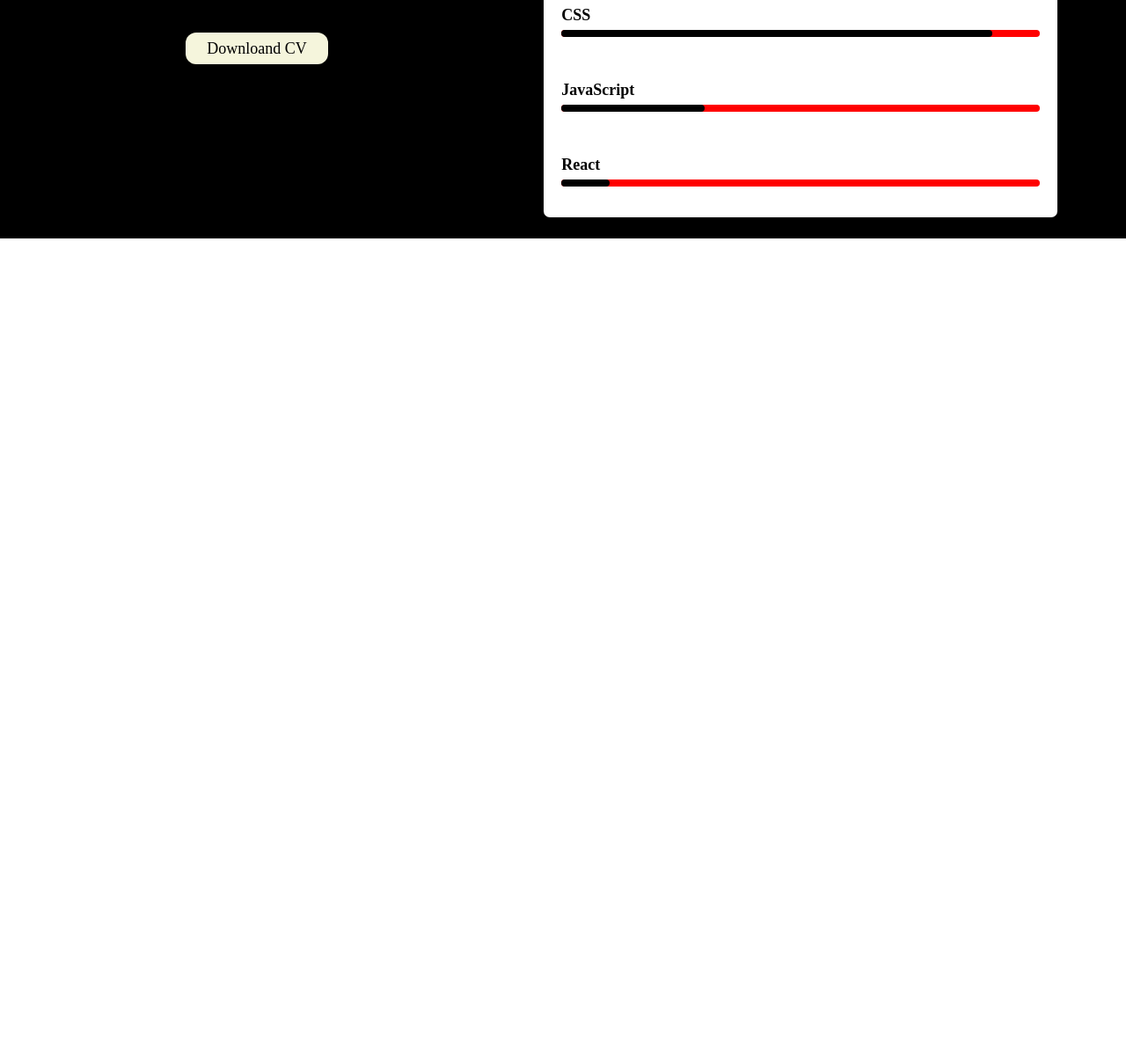
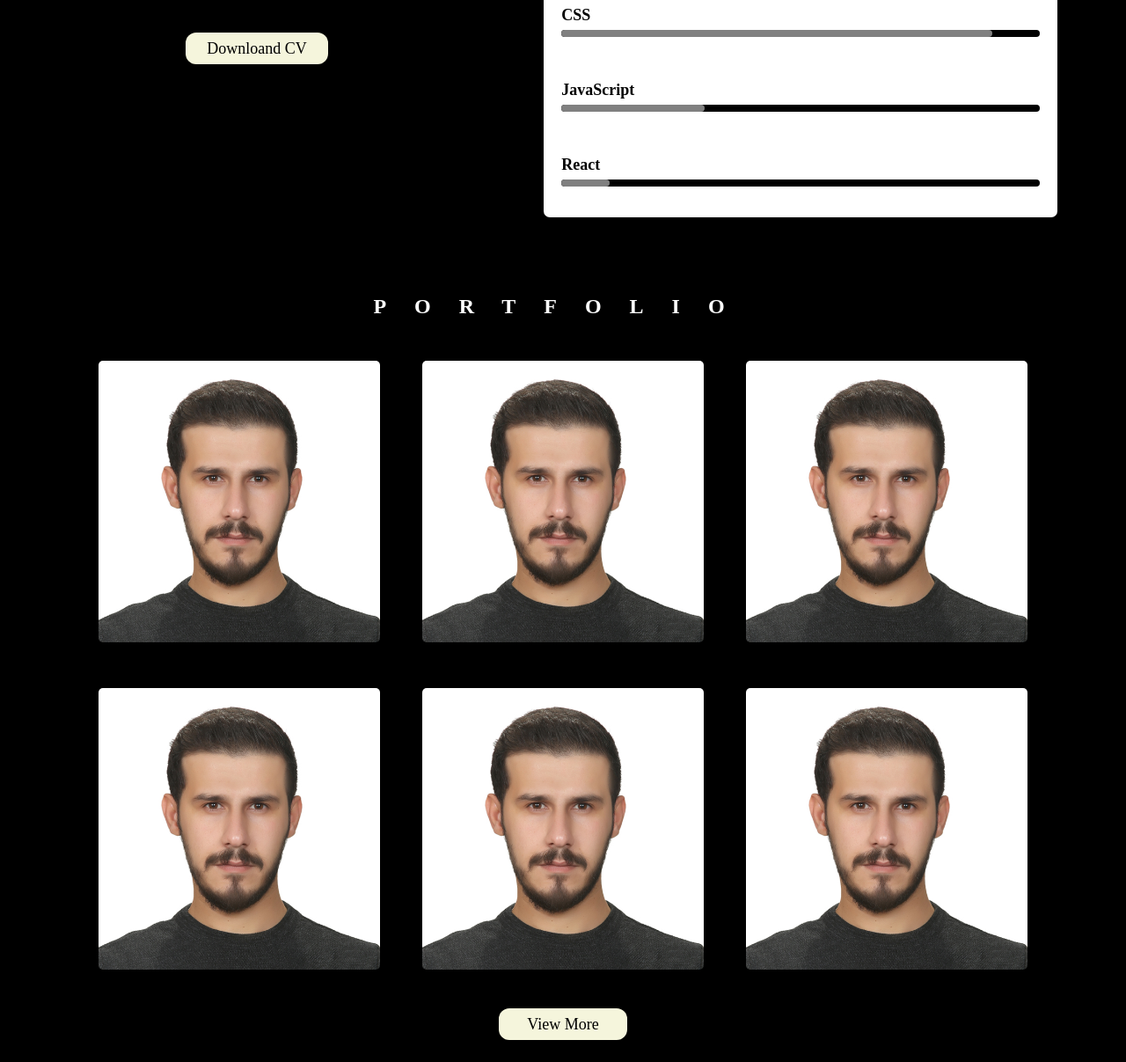
Before and after one commit to lnksinan/Official-Website, a plain HTML site: page index.html in a window 1280 px wide. Shown: the part 1442-2649 px from the top of the page at 88% size. Before the commit the page ends 1713 px from the top, so only its background shows below. Drawn offline with Linux system fonts and the light colour scheme; a web font is replaced by a local one.

Commit message:
created portfolio page

```diff
--- a/css/about.css
+++ b/css/about.css
@@ -118,7 +118,7 @@
     width: 100%;
     border-radius: 6px;
     margin-top: 6px;
-    background: red;
+    background: black;
 }
 .skill-bar .skill-per{
     position: relative;
@@ -126,21 +126,21 @@
     height: 100%;
     width: 100%;
     border-radius: 6px;
-    background: black;
+    background: grey;
     animation: progress 0.4s ease-in-out forwards;
     opacity: 0;
 }
 .skill-per.css{
     width: 90%;
-    animation-delay: 0.1s;
+    animation-delay: 0.4s;
 }
 .skill-per.javascript{
     width: 30%;
-    animation-delay: 0.2s;
+    animation-delay: 0.5s;
 }
 .skill-per.react{
     width: 10%;
-    animation-delay: 0.3s;
+    animation-delay: 0.6s;
 }
 @keyframes progress {
     0%{
@@ -150,3 +150,4 @@
     100%{
         opacity: 1;
     }
+}
--- a/css/main.css
+++ b/css/main.css
@@ -1,5 +1,6 @@
 @import url(/css/header.css);
 @import url(/css/about.css);
+@import url(/css/portfolio.css);
 
 
 
--- /dev/null
+++ b/css/portfolio.css
@@ -0,0 +1,52 @@
+.portfolio{
+    width: 100%;
+    height: auto;
+    display: flex;
+    justify-content: center;
+    align-items: center;
+    background-color: black;
+}
+.portfolio h1{
+    color: #ffff;
+    text-transform: uppercase;
+    letter-spacing: 2rem;
+}
+.portfolio-container{
+    padding: 2rem 2rem;
+    margin-top: 2rem;
+    display: flex;
+    flex-direction: column;
+    justify-content: center;
+    align-items: center;
+    gap: 3rem;
+}
+.card-wrapper{
+    display: flex;
+    justify-content: center;
+    align-items: center;
+    column-gap: 3rem;
+}
+.card-item img{
+    width: 320px;
+    height: 320px;
+    cursor: pointer;
+    border-radius: 5px;
+}
+.card-item img:hover{
+    border-radius: 32px;
+    transition: 0.5s ease all;
+    opacity: 0.6;
+}
+
+.portfolio-btn a{
+    color: black;
+    font-size: 18px;
+    padding: 0.5rem 2rem;
+    border-radius: 12px;
+    background-color: beige;
+}
+.portfolio-btn a:hover{
+    color: #ffff;
+    background-color: red;
+    transition: 1s ease all;
+}
--- a/index.html
+++ b/index.html
@@ -106,6 +106,36 @@
                     </div>
                 </div>
         </section>
+        <section id="portfolio" class="portfolio">
+            <div class="portfolio-container">
+                <h1>Portfolio</h1>
+                <div class="card-wrapper">
+                    <div class="card-item">
+                        <img src="/images/11 kopyası.jpg" alt="">
+                    </div>
+                    <div class="card-item">
+                        <img src="/images/11 kopyası.jpg" alt="">
+                    </div>
+                    <div class="card-item">
+                        <img src="/images/11 kopyası.jpg" alt="">
+                    </div>
+                </div>
+                <div class="card-wrapper">
+                    <div class="card-item">
+                        <img src="/images/11 kopyası.jpg" alt="">
+                    </div>
+                    <div class="card-item">
+                        <img src="/images/11 kopyası.jpg" alt="">
+                    </div>
+                    <div class="card-item">
+                        <img src="/images/11 kopyası.jpg" alt="">
+                    </div>
+                </div>
+                <div class="portfolio-btn">
+                    <a href="#">View More</a>
+                </div>
+            </div>
+        </section>
     </div>
 </body>
 
```
